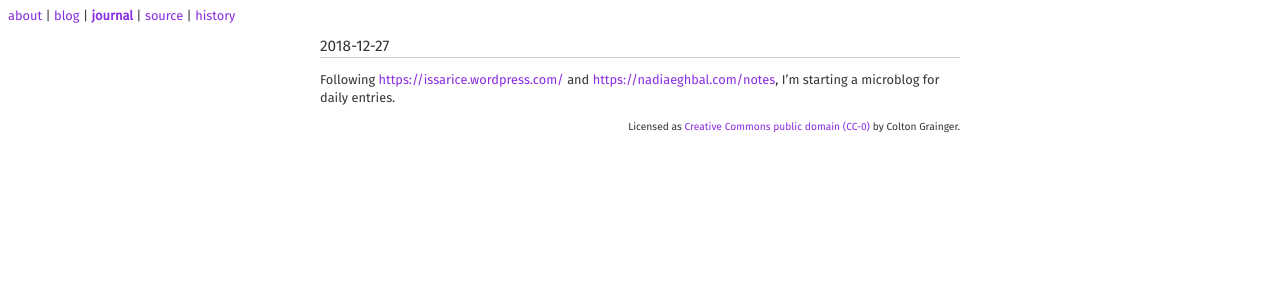
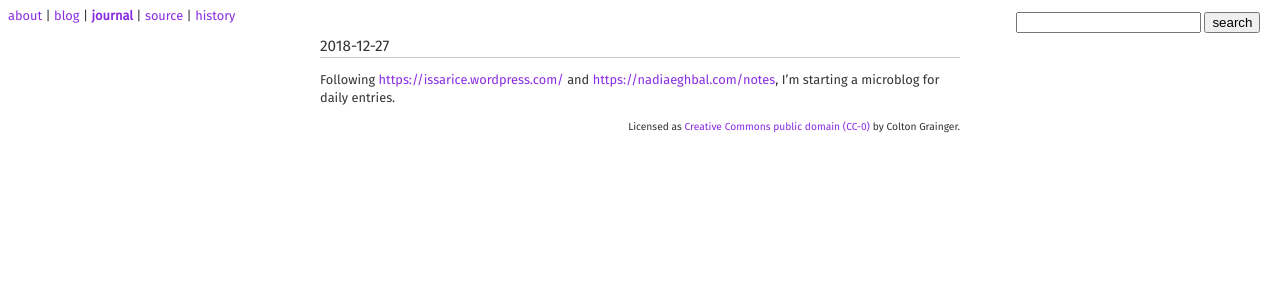
Before and after one commit to coltongrainger/journal, a Jekyll site: the page built from index.md, in a window 1280 px wide. Shown: the top 300 px of the page. Built offline with Jekyll 4.4.1, drawn with Linux system fonts in a browser that asks for light colours; our own code applies the rules of GitHub Pages for plain Markdown files.

Commit message:
Reup search

```diff
--- a/_includes/head.html
+++ b/_includes/head.html
@@ -33,4 +33,19 @@
      | <a href="https://raw.githubusercontent.com/coltongrainger/journal/master/{{ page.path }}">source</a>
      | <a href="https://github.com/coltongrainger/journal/commits/master/{{ page.path }}">history</a>
   </div>
+  <div style="float:right;">
+    <!--
+      See
+        - http://stackoverflow.com/a/13379065/3422337
+        - http://kaspars.net/blog/wordpress/how-to-add-google-site-search
+        - http://www.vanderbilt.edu/searchsupport/code-samples.php
+    -->
+    <form name="google-search" action="https://google.com/search" method="get">
+      <fieldset style="border:0;">
+        <input type="hidden" name="sitesearch" value="http://coltongrainger.com" />
+        <input name="q" type="text" />
+        <input type="submit" name="btnG" value="search" />
+      </fieldset>
+    </form>
+  </div>
   <br>
```
